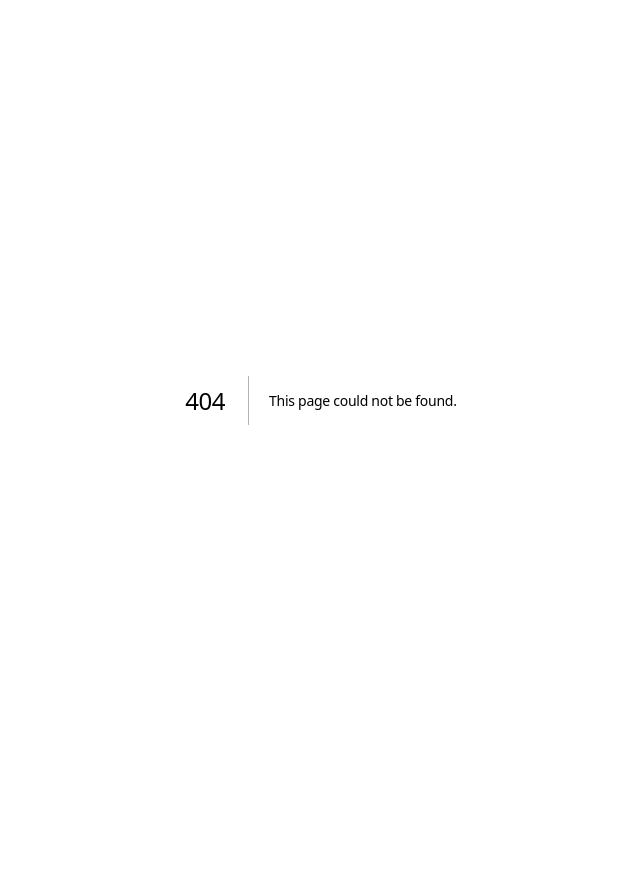
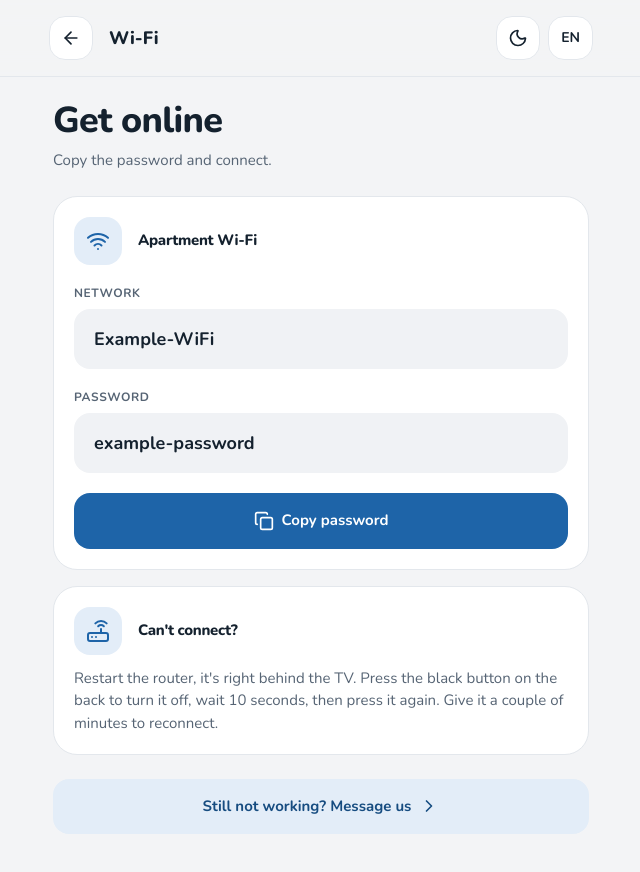
Before and after one commit to jcelic/apartment-guest-guide-v2, a Next.js app: page /wifi in a window 1280 px wide. Before the commit this address had no page. Shown: the whole page, without its empty margins (319-959 px from the left). Before the commit the page ends 800 px from the top, so only its background shows below. Built offline with nearby package versions, Linux system fonts and the light colour scheme.

Commit message:
feat: add wi-fi page

```diff
--- /dev/null
+++ b/src/app/wifi/page.tsx
@@ -0,0 +1,83 @@
+import type { Metadata } from 'next';
+import { ChevronRight, Router, Wifi } from 'lucide-react';
+import CopyPasswordButton from '@/components/CopyPasswordButton';
+import PageHeader from '@/components/PageHeader';
+
+export const metadata: Metadata = {
+  title: 'Wi-Fi',
+};
+
+const WIFI_NETWORK = 'Example-WiFi';
+const WIFI_PASSWORD = 'example-password';
+
+const WifiPage = () => {
+  return (
+    <>
+      <PageHeader title="Wi-Fi" />
+
+      <main className="mx-auto w-full max-w-xl flex-1 px-5 pt-6 pb-10">
+        <h1 className="text-4xl font-extrabold">Get online</h1>
+
+        <p className="mt-2 text-muted">Copy the password and connect.</p>
+
+        <div className="mt-6 space-y-5 rounded-3xl border border-line bg-surface p-5">
+          <div className="flex items-center gap-4">
+            <span className="flex size-12 shrink-0 items-center justify-center rounded-2xl bg-accent-soft text-accent [&_svg]:size-6">
+              <Wifi />
+            </span>
+
+            <h2 className="font-extrabold">Apartment Wi-Fi</h2>
+          </div>
+
+          <div>
+            <h3 className="text-xs font-bold tracking-wider text-muted uppercase">
+              Network
+            </h3>
+            <p className="mt-2 rounded-2xl bg-surface-2 px-5 py-4 text-lg font-bold break-all">
+              {WIFI_NETWORK}
+            </p>
+          </div>
+
+          <div>
+            <h3 className="text-xs font-bold tracking-wider text-muted uppercase">
+              Password
+            </h3>
+            <p className="mt-2 rounded-2xl bg-surface-2 px-5 py-4 text-lg font-bold break-all">
+              {WIFI_PASSWORD}
+            </p>
+          </div>
+
+          <CopyPasswordButton password={WIFI_PASSWORD} />
+        </div>
+
+        <div className="mt-4 rounded-3xl border border-line bg-surface p-5">
+          <div className="flex items-center gap-4">
+            <span className="flex size-12 shrink-0 items-center justify-center rounded-2xl bg-accent-soft text-accent [&_svg]:size-6">
+              <Router />
+            </span>
+
+            <h2 className="font-extrabold">Can&apos;t connect?</h2>
+          </div>
+
+          <p className="mt-3 text-muted">
+            Restart the router, it&apos;s right behind the TV. Press the black
+            button on the back to turn it off, wait 10 seconds, then press it
+            again. Give it a couple of minutes to reconnect.
+          </p>
+        </div>
+
+        <a
+          href="https://wa.me/YOUR_PHONE_NUMBER"
+          target="_blank"
+          rel="noopener noreferrer"
+          className="mt-6 flex items-center justify-center gap-2 rounded-2xl bg-accent-soft p-4 font-bold text-accent-ink transition-colors duration-200 hover:bg-line focus-visible:outline-2 focus-visible:outline-offset-2 focus-visible:outline-accent"
+        >
+          Still not working? Message us
+          <ChevronRight className="size-5" />
+        </a>
+      </main>
+    </>
+  );
+};
+
+export default WifiPage;
--- /dev/null
+++ b/src/components/CopyPasswordButton.tsx
@@ -0,0 +1,32 @@
+'use client';
+
+import { Copy } from 'lucide-react';
+import { toast } from 'sonner';
+
+type CopyPasswordButtonProps = {
+  password: string;
+};
+
+const CopyPasswordButton = ({ password }: CopyPasswordButtonProps) => {
+  const onCopy = async () => {
+    try {
+      await navigator.clipboard.writeText(password);
+      toast.success('Wi-Fi password copied');
+    } catch {
+      toast.error(`Could not copy. Password: ${password}`);
+    }
+  };
+
+  return (
+    <button
+      type="button"
+      onClick={onCopy}
+      className="flex h-14 w-full cursor-pointer items-center justify-center gap-2 rounded-2xl bg-accent font-bold text-on-accent transition-colors duration-200 hover:bg-accent-ink focus-visible:outline-2 focus-visible:outline-offset-2 focus-visible:outline-accent"
+    >
+      <Copy className="size-5" />
+      Copy password
+    </button>
+  );
+};
+
+export default CopyPasswordButton;
--- a/src/components/QuickActions.tsx
+++ b/src/components/QuickActions.tsx
@@ -6,7 +6,7 @@ import { toast } from 'sonner';
 import DoorCodesDialog from './DoorCodesDialog';
 import QuickAction from './QuickAction';
 
-const WIFI_PASSWORD = 'YOUR_WIFI_PASSWORD';
+const WIFI_PASSWORD = 'example-password';
 const WHATSAPP_URL = 'https://wa.me/YOUR_PHONE_NUMBER';
 
 const QuickActions = () => {
```
